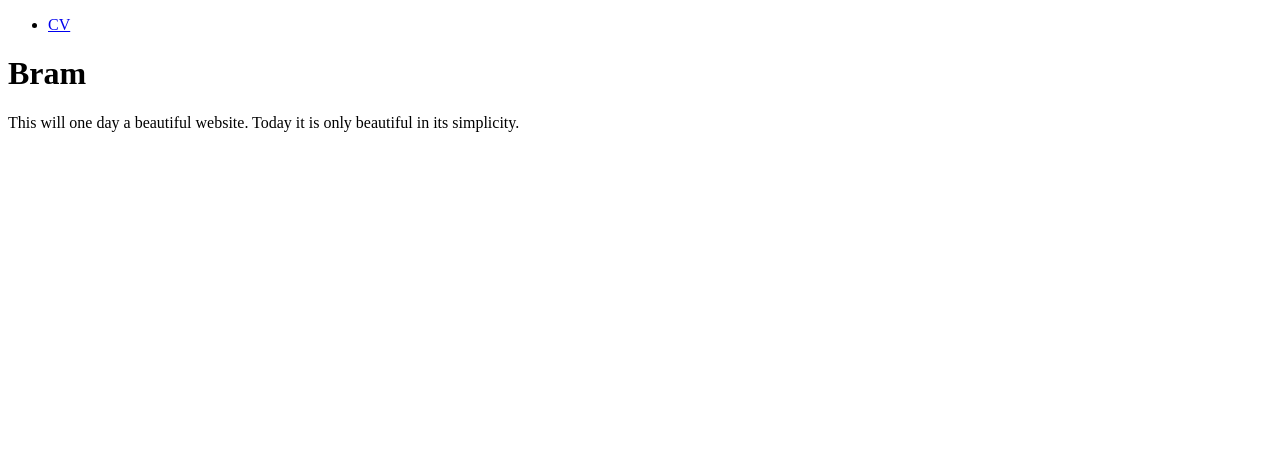
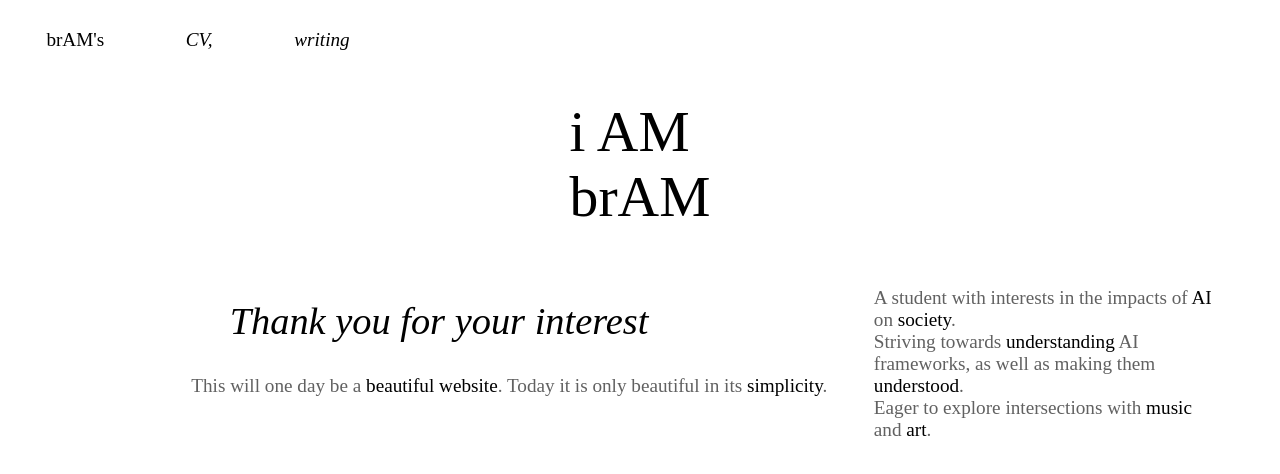
Before and after one commit to abramschon/abramschon.github.io, a plain HTML site: page index.html in a window 1280 px wide. Drawn offline with Linux system fonts and the light colour scheme.

Commit message:
Refactoring and updates

```diff
--- a/index.html
+++ b/index.html
@@ -3,19 +3,38 @@
 <head>
     <meta charset="UTF-8">
     <meta name="viewport" content="width=device-width, initial-scale=1.0">
-    <link rel="stylesheet" href="style.css">
-    <title>Abram Schonfeldt</title>
+    <link rel="stylesheet" href="stylesheets/style.css">
+    <title>brAM</title>
 </head>
 <body>
-    <ul>
-        <li><a href="./img/CV_21_07_2020.pdf">CV</a></li>
-      </ul>
-    <h1>Bram</h1>
+    <nav>
+        <ul class="nav_bar">
+            <li>brAM's</li>
+            <li><a href="cv/CV_21_07_2020.pdf">CV,</a></li>
+            <li><a href="writing/writing.html">writing</a></li>
+        </ul>
+    </nav>
+    <header>
+        <h1>i AM <br> brAM</h1>
+    </header>
 
-    <p>
-        This will one day a beautiful website. Today it is only beautiful in its simplicity.
-    </p>
+    <section>
+        <article>
+            <h2>Thank you for your interest</h2>
+            <p>
+                This will one day be a <span class="highlight">beautiful website</span>. Today it is only beautiful in its <span class="highlight">simplicity</span>.
+            </p>
+        </article>
 
+        <aside>
+            <p>
+                A student with interests in the impacts of <span class="highlight">AI</span> on <span class="highlight">society</span>. <br>
+                Striving towards <span class="highlight">understanding</span> AI frameworks, as well as making them <span class="highlight">understood</span>. <br>
+                Eager to explore intersections with <span class="highlight">music</span> and <span class="highlight">art</span>.
+            </p>
+        </aside>
+
+    </section>
 
 </body>
 </html>
--- /dev/null
+++ b/sass/fonts.scss
@@ -0,0 +1,61 @@
+// define default font variable
+$default:   libertine;
+$mono:      monofur;
+$special:   caviar;
+
+//fancy font - for special occasions
+@font-face {
+    font-family: caviar;
+    src: url(x_all_fonts/caviar_dreams/CaviarDreams.ttf);
+    font-style: normal;
+}
+
+@font-face {
+    font-family: caviar;
+    src: url(x_all_fonts/caviar_dreams/CaviarDreams_Italic.ttf);
+    font-style: italic;
+}
+
+@font-face {
+    font-family: caviar;
+    src: url(x_all_fonts/caviar_dreams/CaviarDreams_Bold.ttf);
+    font-style: bold;
+}
+
+//regular font
+@font-face {
+    font-family: libertine;
+    src: url(x_all_fonts/linux_libertine/LinLibertine_R.ttf);
+    font-style: normal;
+}
+
+@font-face {
+    font-family: libertine;
+    src: url(x_all_fonts/linux_libertine/LinLibertine_RI.ttf);
+    font-style: italic;
+}
+
+@font-face {
+    font-family: libertine;
+    src: url(x_all_fonts/linux_libertine/LinLibertine_RB.ttf);
+    font-style: bold;
+}
+
+@font-face {
+    font-family: monofur;
+    src: url(x_all_fonts/monofur/monof55.ttf);
+    font-style: normal;
+}
+
+//mono font
+@font-face {
+    font-family: monofur;
+    src: url(x_all_fonts/monofur/monof55.ttf);
+    font-style: normal;
+}
+
+@font-face {
+    font-family: monofur;
+    src: url(x_all_fonts/monofur/monof56.ttf);
+    font-style: italic;
+}
--- /dev/null
+++ b/sass/headings.scss
@@ -0,0 +1,34 @@
+
+body {
+    font-family: Baskerville ,serif; //change this once font is working
+    font-size: 120%;
+}
+
+//for h1 really big headings
+h1 {
+    font-size: 3em;
+    font-weight: normal;
+  }
+
+// for most other headings
+h2 {
+    font-size: 2em;
+    font-style: italic;
+    font-weight: normal;
+    margin-left: 1em;
+}
+
+p {
+    font-size: 1em;
+    color: rgb(97, 97, 97);
+}
+
+.highlight {
+    color: black
+}
+
+a {
+    text-decoration: none;
+    color: black;
+    font-style: italic;
+}
--- /dev/null
+++ b/sass/nav_bar.scss
@@ -0,0 +1,20 @@
+
+nav {
+    display: flex;
+    margin-top: 1em;
+
+    ul {
+        margin: 0;
+        padding: 0;
+        list-style: none;
+    }
+
+    li {
+        display: inline-block;
+        padding: 0.5em 2em;
+    }
+
+    a {
+      display: block;
+    }
+}
--- /dev/null
+++ b/sass/style.scss
@@ -0,0 +1,30 @@
+@use 'nav_bar';
+@use 'headings';
+
+body {
+    background-color: white;
+
+    header {
+        display: flex;
+        justify-content: center;
+    }
+
+    section {
+        display: flex;
+        justify-content: center;
+        padding-left: 10%;
+
+        article {
+            flex-basis: 60%;
+        }
+
+        aside {
+            flex-basis: 30%;
+        }
+
+    }
+
+    footer {
+        border: 3px solid black;
+    }
+}
```
Also changed, not shown: writing/writing.html (added, +36 -0 lines), stylesheets/fonts.css (added), stylesheets/headings.css (added), stylesheets/nav_bar.css (added), stylesheets/style.css (added), 7 other files.
